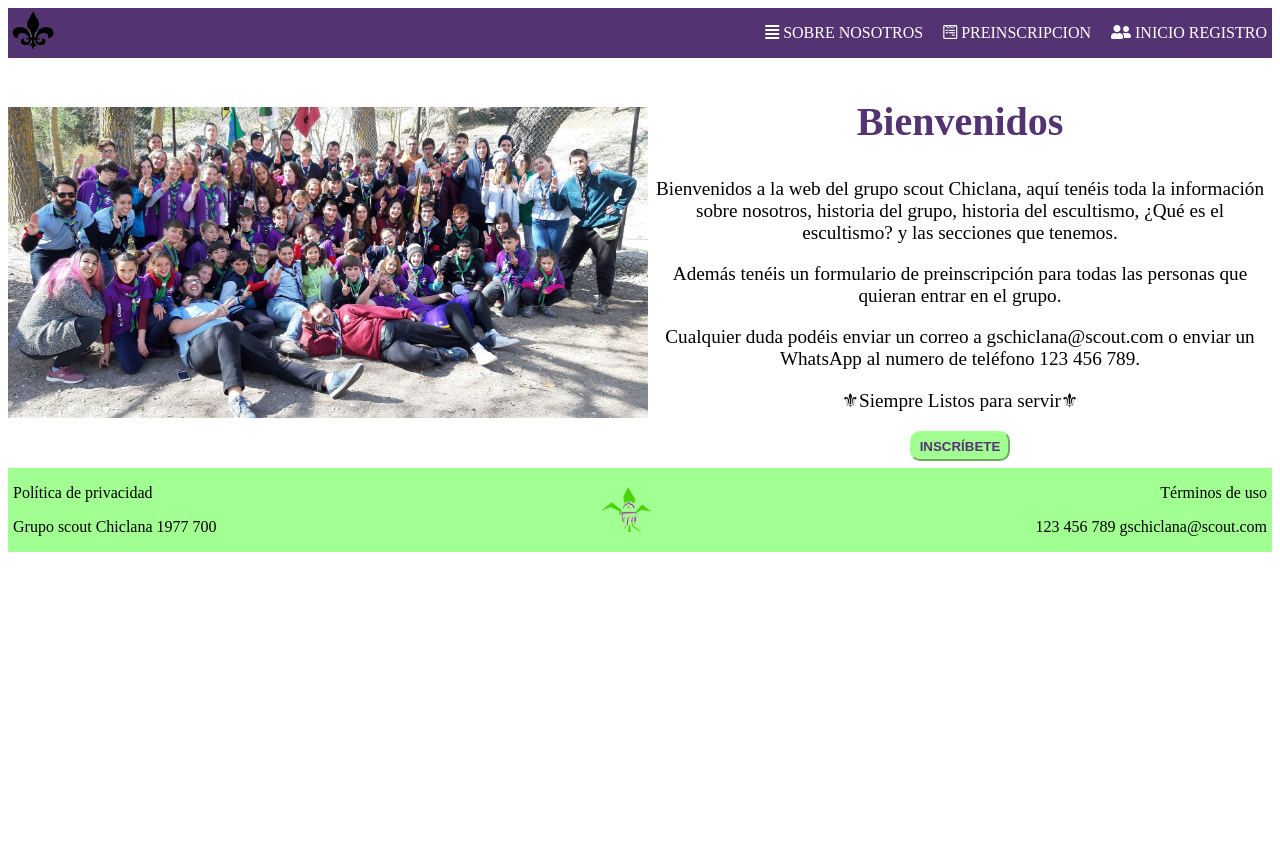
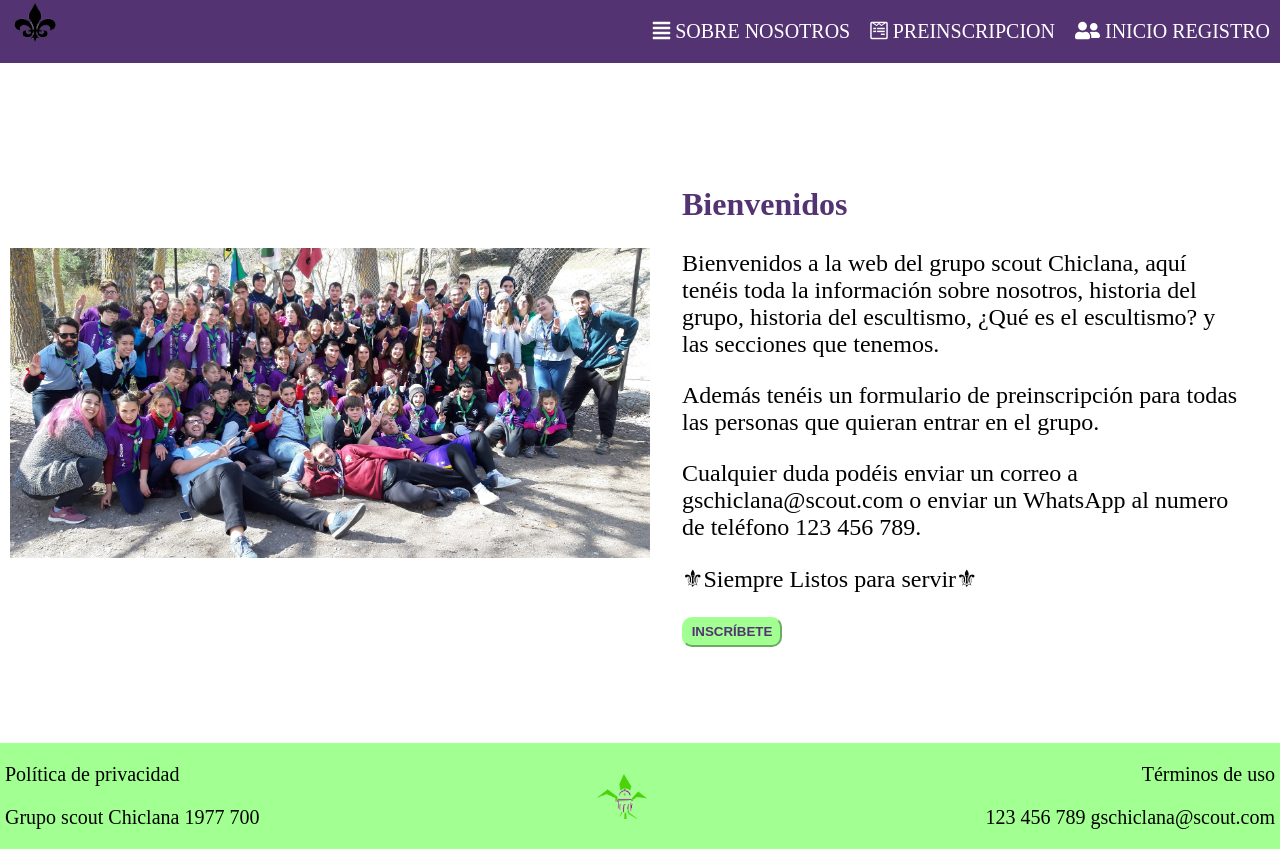
Before and after one commit to jmarrieta98/DIW-Maquetacion-html-y-css, a plain HTML site: page index.html in a window 1280 px wide. Before the commit the page ends 800 px from the top, so only its background shows below. Drawn offline with Linux system fonts and the light colour scheme.

Commit message:
segundo commit

```diff
--- a/css/styles.css
+++ b/css/styles.css
@@ -3,19 +3,20 @@
     --color-verde: #A2FF91;
 }
 
-html, body{
-    display: flex;
-    flex-direction: column;
-
+body{
+    margin: 0;
+    padding: 0;
+    box-sizing: border-box;
+    font-size: 20px;
 }
 
 /*Header y nav*/
-.menu{
+.cabecera{
     background-color: var(--color-lila);
     color: white;
     display: flex;
     justify-content: space-between;
-    padding-right: 5px;
+    padding: 0 10px;
 
 }
 
@@ -37,15 +38,17 @@ html, body{
 .cuerpo{
     display: flex;
     justify-content: space-between;
-    align-items: center;;
+    align-items: center;
+    min-height: 85vh;
+    padding: 0 10px;
 
 }
 
 section{
     width: 50%;
-    padding: 0.5%;
-    text-align: center;
+    padding: 2rem;
 }
+
 .imagen-G{
     width: 50vw;
 }
@@ -54,13 +57,15 @@ section{
     width: 50px;
     height: 45px;
 }
+
 .titulo{
-    font-size: 2.5rem;
+    font-size: 2rem;
     color: var(--color-lila);
 }
 
 .texto{
-    font-size: 1.2rem;
+    font-size: 1.5rem;
+    text-align: left;
 }
 
 .boton{
--- a/index.html
+++ b/index.html
@@ -10,7 +10,7 @@
 </head>
 
 <body>
-    <header class="menu">
+    <header class="cabecera">
         <img src="img/logo2.png" alt="logo blanco" class="logo">
         <nav>
             <ul class="lista-menu">
```
Also changed, not shown: img/grupo.png (deleted).
